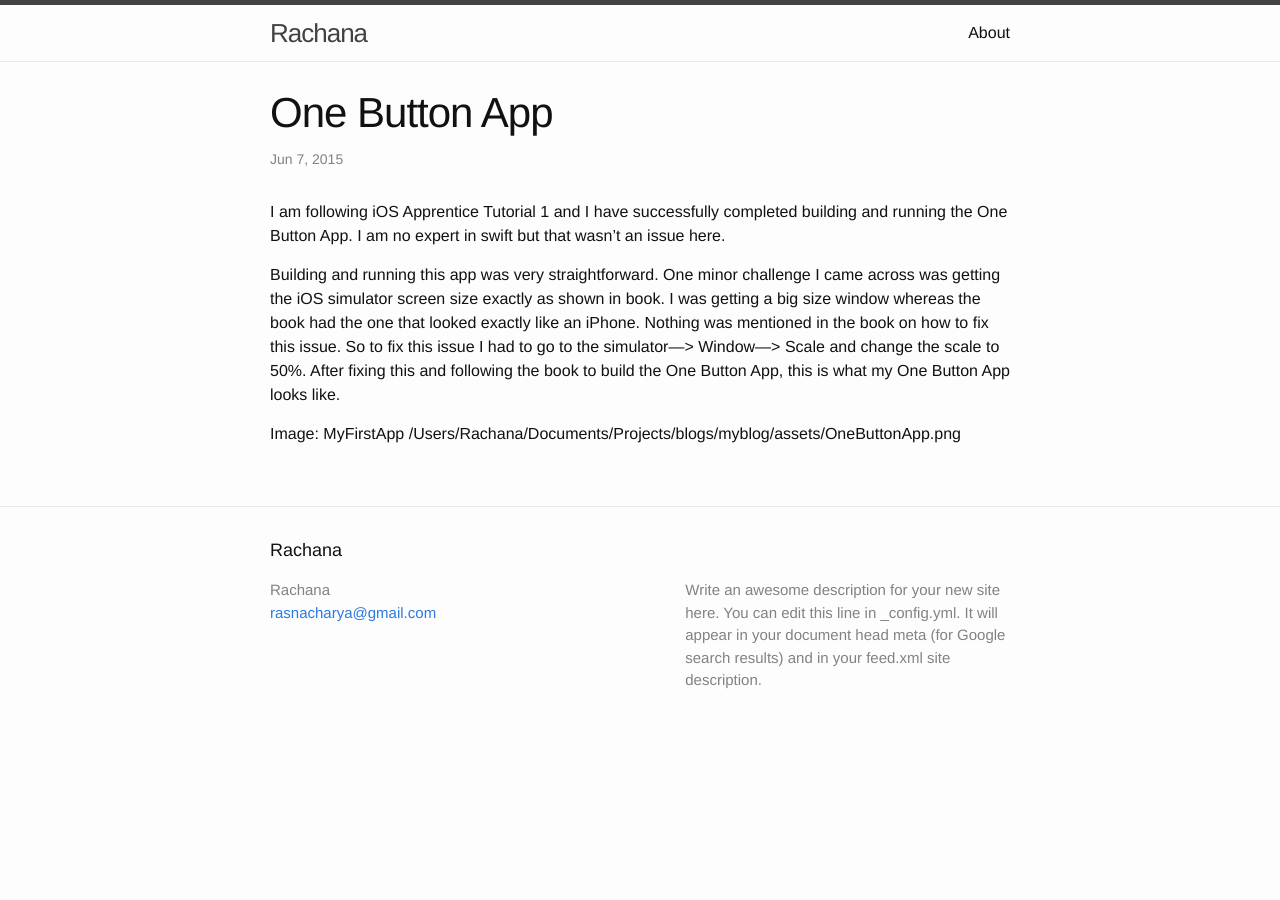
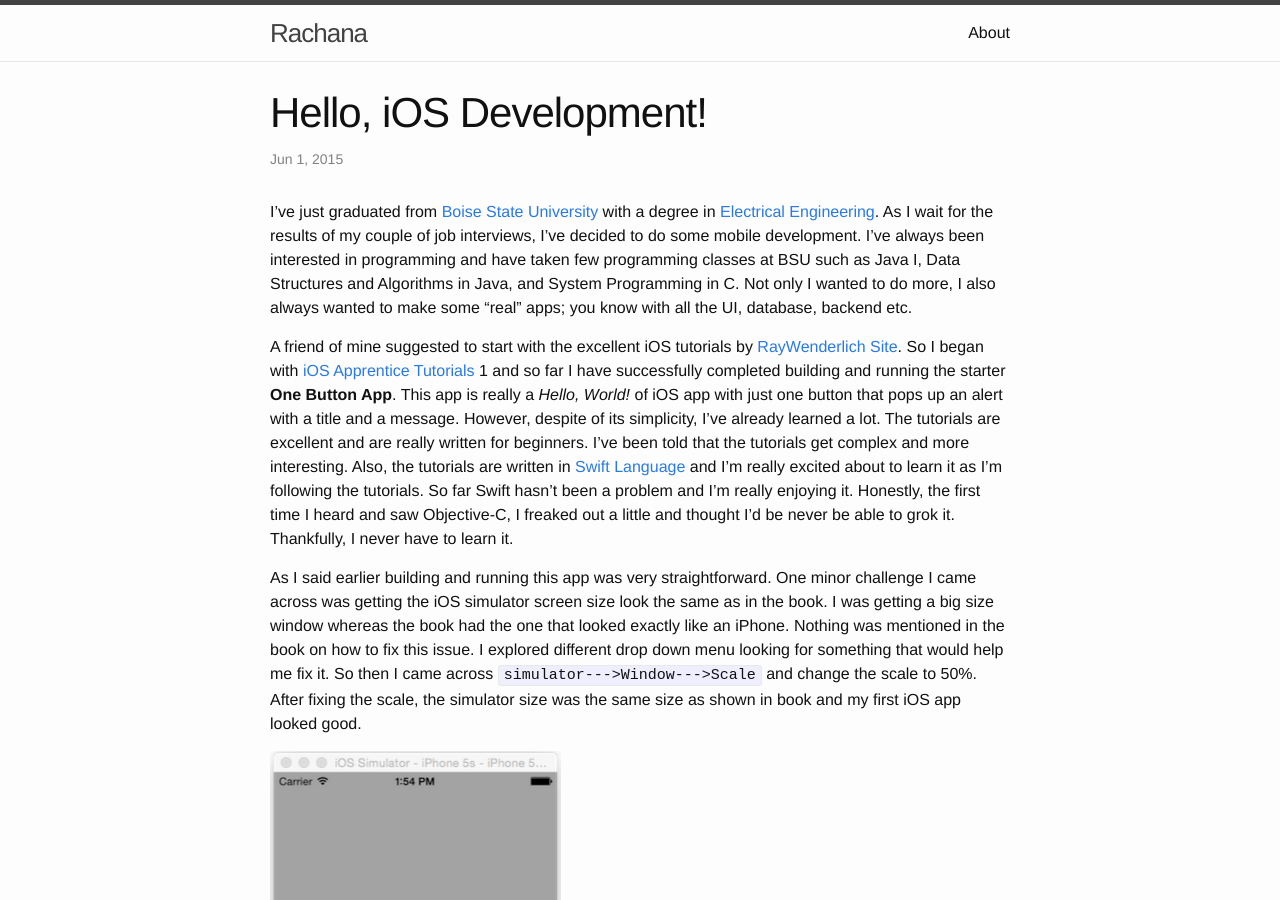
Before and after one commit to racharya/racharya.github.io, a Jekyll site: the page built from _posts/2015-06-07-One-Button-App.markdown, in a window 1280 px wide and 900 px high. Built offline with Jekyll 4.4.1, drawn with Linux system fonts in a browser that asks for light colours.

Commit message:
Add more contents

```diff
--- a/_posts/2015-06-07-One-Button-App.markdown
+++ b/_posts/2015-06-07-One-Button-App.markdown
@@ -1,12 +1,20 @@
 ---
 layout: post
-title:  "One Button App"
-date:   2015-06-07
+title:  "Hello, iOS Development!"
+date:   2015-06-1
 
 ---
 
-I am following iOS Apprentice Tutorial 1 and I have successfully completed building and running the One Button App. I am no expert in swift but that wasn't an issue here.
+I've just graduated from [Boise State University][1] with a degree in [Electrical Engineering][4]. As I wait for the results of my couple of job interviews, I've decided to do some mobile development. I've always been interested in programming and have taken few programming classes at BSU such as Java I, Data Structures and Algorithms in Java, and System Programming in C. Not only I wanted to do more, I also always wanted to make some "real" apps; you know with all the UI, database, backend etc.
 
-Building and running this app was very straightforward. One minor challenge I came across was getting the iOS simulator screen size exactly as shown in book. I was getting a big size window whereas the book had the one that looked exactly like an iPhone. Nothing was mentioned in the book on how to fix this issue. So to fix this issue I had to go to the simulator---> Window---> Scale and change the scale to 50%. After fixing this and following the book to build the One Button App, this is what my One Button App looks like.
+A friend of mine suggested to start with the excellent iOS tutorials by [RayWenderlich Site][2]. So I began with [iOS Apprentice Tutorials](http://www.raywenderlich.com/store/ios-apprentice) 1 and so far I have successfully completed building and running the starter **One Button App**. This app is really a *Hello, World!* of iOS app with just one button that pops up an alert with a title and a message. However, despite of its simplicity, I've already learned a lot. The tutorials are excellent and are really written for beginners. I've been told that the tutorials get complex and more interesting. Also, the tutorials are written in [Swift Language][3] and I'm really excited about to learn it as I'm following the tutorials. So far Swift hasn't been a problem and I'm really enjoying it. Honestly, the first time I heard and saw Objective-C, I freaked out a little and thought I'd be never be able to grok it. Thankfully, I never have to learn it.
 
-Image: MyFirstApp /Users/Rachana/Documents/Projects/blogs/myblog/assets/OneButtonApp.png
+As I said earlier building and running this app was very straightforward. One minor challenge I came across was getting the iOS simulator screen size look the same as in the book. I was getting a big size window whereas the book had the one that looked exactly like an iPhone. Nothing was mentioned in the book on how to fix this issue. I explored different drop down menu looking for something that would help me fix it. So then I came across `simulator--->Window--->Scale` and change the scale to 50%. After fixing the scale, the simulator size was the same size as shown in book and my first iOS app looked good.
+
+![One Button App](/assets/OneButtonApp.png)
+
+
+[1]: http://boisestate.edu
+[2]: http://www.raywenderlich.com
+[3]: https://developer.apple.com/swift/
+[4]: http://coen.boisestate.edu/ece/
```
